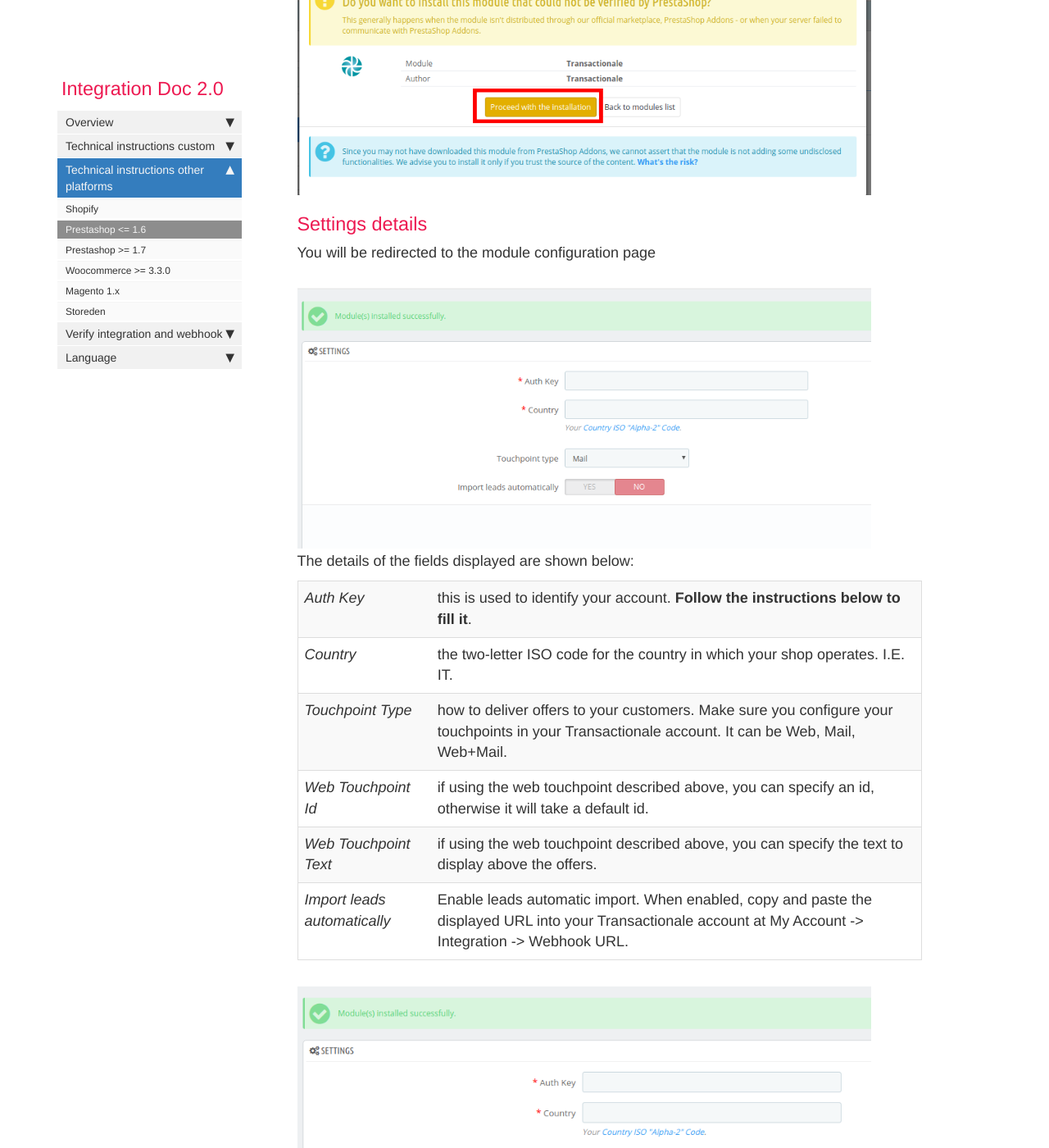
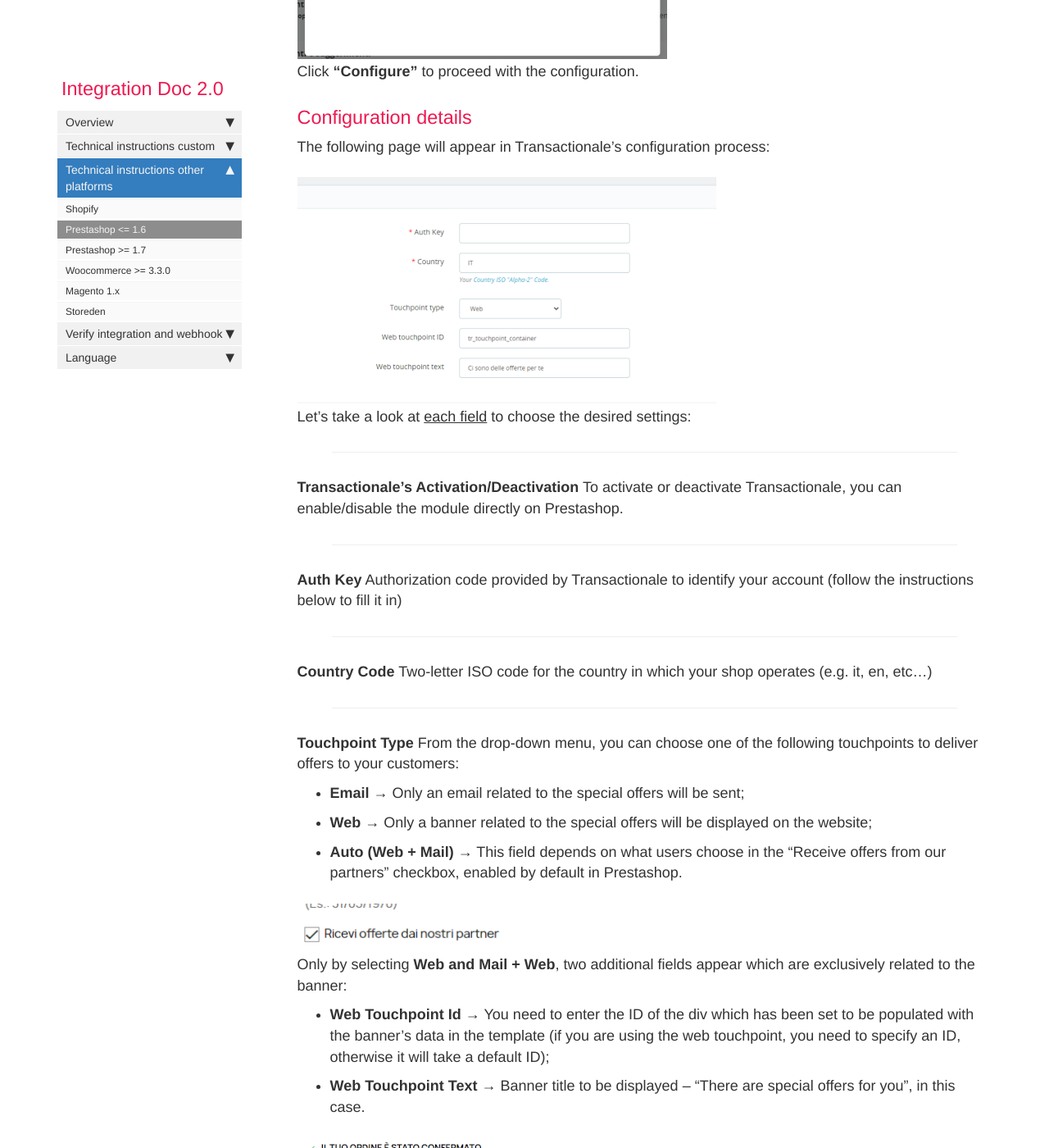
Before and after one commit to flyertech/trx_docs_en, a Jekyll site: the page built from pages/mydoc/prestashop16.md, in a window 1280 px wide and 1400 px high, scrolled down 1774 px. Shown: the whole window at 82% size. Built offline with Jekyll 4.4.1, drawn with Linux system fonts in a browser that asks for light colours; nearby versions of some CDN libraries; comment, search, counter and statistics services are not loaded; some of the changed text lies outside the part shown.

Commit message:
Update documentation plugin Prestashop<=1.6

```diff
--- a/pages/mydoc/prestashop16.md
+++ b/pages/mydoc/prestashop16.md
@@ -6,66 +6,86 @@ folder: mydoc
 ---
 
 
-### Obtaining the latest Prestashop module
-You can download the latest version from your dashboard by going to **My Account -> Integration -> Select Prestashop <= 1.6**, click **Download the plugin**
+### Download the latest version of the Prestashop module
+You can download the latest version of the Prestashop module by going to **My Account -> Integration -> Select Prestashop <= 1.6**, click **Download the plugin**
 
 {% include image.html file="prestashop16/downloadplugin.png" url="images/prestashop16/downloadplugin.png" %}
 
 ### Installing the module
 
-Go to the your Prestashop **Modules and Services** click on the **Add new module**. A form will appear where you can upload the module's zip file, click **Choose a file** and **Upload this module**.
+To install Transactionale on your Prestashop website, you need to log in to the backend and access the **“Modules → Module manager”** section, on the right sidebar.
 
-{% include image.html file="prestashop16/1.png" url="images/prestashop16/1.png" %}
+{% include image.html file="prestashop16/01.png" url="images/prestashop16/01.png" %}
 
-The list of modules will appear, in particular you will see the Transactionale module just uploaded. You will have to click on **Install**
+After accessing the section, there will be an **“Upload a module”** button at the top right corner to be clicked on
 
-{% include image.html file="prestashop16/2.png" url="images/prestashop16/2.png" %}
+{% include image.html file="prestashop16/02.png" url="images/prestashop16/02.png" %}
 
-A popup will appear, click on **Proceed with installation**
+The following window will appear:
 
-{% include image.html file="prestashop16/3.png" url="images/prestashop16/3.png" %}
+{% include image.html file="prestashop16/03.png" url="images/prestashop16/03.png" %}
 
-### Settings details
+You will then need to upload the module’s zip file:
 
-You will be redirected to the module configuration page
+{% include image.html file="prestashop16/04.png" url="images/prestashop16/04.png" %}
 
-{% include image.html file="prestashop16/4.png" url="images/prestashop16/4.png" %}
+Click **“Configure”** to proceed with the configuration.
 
-The details of the fields displayed are shown below:
 
-*Auth Key*|this is used to identify your account. **Follow the instructions below to fill it**.
-*Country*|the two-letter ISO code for the country in which your shop operates. I.E. IT.
-*Touchpoint Type*|how to deliver offers to your customers. Make sure you configure your touchpoints in your Transactionale account. It can be Web, Mail, Web+Mail.
-*Web Touchpoint Id*|if using the web touchpoint described above, you can specify an id, otherwise it will take a default id.
-*Web Touchpoint Text*|if using the web touchpoint described above, you can specify the text to display above the offers.
-*Import leads automatically*|Enable leads automatic import. When enabled, copy and paste the displayed URL into your Transactionale account at My Account -> Integration -> Webhook URL.
+### Configuration details
+The following page will appear in Transactionale’s configuration process:
 
-{% include image.html file="prestashop16/5.png" url="images/prestashop16/5.png" %}
+{% include image.html file="prestashop16/05.png" url="images/prestashop16/05.png" %}
 
-### Enabling/Disabing Optin
+Let’s take a look at <ins>each field</ins> to choose the desired settings:
 
-The **opt-in** must be activated from the **Preferences -> Customers** section.
+---
 
-{% include image.html file="prestashop16/optin.png" url="images/prestashop16/optin.png" %}
+**Transactionale’s Activation/Deactivation**
+To activate or deactivate Transactionale, you can enable/disable the module directly on Prestashop.
+
+---
+
+**Auth Key**
+Authorization code provided by Transactionale to identify your account (follow the instructions below to fill it in)
+
+---
+
+**Country Code**
+Two-letter ISO code for the country in which your shop operates (e.g. it, en, etc…)
+
+---
+
+**Touchpoint Type**
+From the drop-down menu, you can choose one of the following touchpoints to deliver offers to your customers:
+- **Email** → Only an email related to the special offers will be sent;
+
+- **Web** → Only a banner related to the special offers will be displayed on the website;
+
+- **Auto (Web + Mail)** →  This field depends on what users choose in the “Receive offers from our partners” checkbox, enabled by default in Prestashop.
+{% include image.html file="prestashop16/06.png" url="images/prestashop16/06.png" %}
+
+Only by selecting **Web and Mail + Web**, two additional fields appear which are exclusively related to the banner:
+
+- **Web Touchpoint Id** → You need to enter the ID of the div which has been set to be populated with the banner’s data in the template (if you are using the web touchpoint, you need to specify an ID, otherwise it will take a default ID);
+
+- **Web Touchpoint Text** → Banner title to be displayed – “There are special offers for you”, in this case.
+{% include image.html file="prestashop16/07.png" url="images/prestashop16/07.png" %}
+
+
+### Summary
+
+{% include image.html file="prestashop16/08.png" url="images/prestashop16/08.png" %}
 
 ### Last steps
-
-Copy your Auth Key from your Transactionale account under  **My Account-> Integration**  and paste into the Auth Key of the Prestashop module configuration.
+Copy your Auth Key from your Transactionale account under **My Account-> Integration** and
 
 {% include image.html file="prestashop16/apikey.png" url="images/prestashop16/apikey.png" %}
 
-Remember to Save the changes.
+paste into the Auth Key field in the configuration page of the Prestashop module.
 
-### Enabling automatic import of leads - Webhook
+### Verify integration
 
-For the automatic import of leads via webhook you have to select **YES** in the field **Import leads automatically**.
+You can verify the correct functioning of the technological integration and the webhook url by following these simple instructions:
 
-{% include image.html file="prestashop16/webhook.png" url="images/prestashop16/webhook.png" %}
-
-Paste the link you see in the **My Account-> Integration** section of your Transactional account in the **Webhook Url** field.
-
-### Verify integration and webhook
-
-You can check the correct functioning of the technological integration and the webhook url through these simple instructions:
-
-{% include_relative partials/link_verify.md %}
+{% include_relative partials/link_verify_integration.md %}
```
Also changed, not shown: pages/mydoc/partials/link_verify_integration.md (added, +1 -0 lines), images/prestashop16/01.png (added), images/prestashop16/02.png (added), images/prestashop16/03.png (added), images/prestashop16/04.png (added), images/prestashop16/05.png (added), images/prestashop16/06.png (added), images/prestashop16/07.png (added), images/prestashop16/08.png (added).
